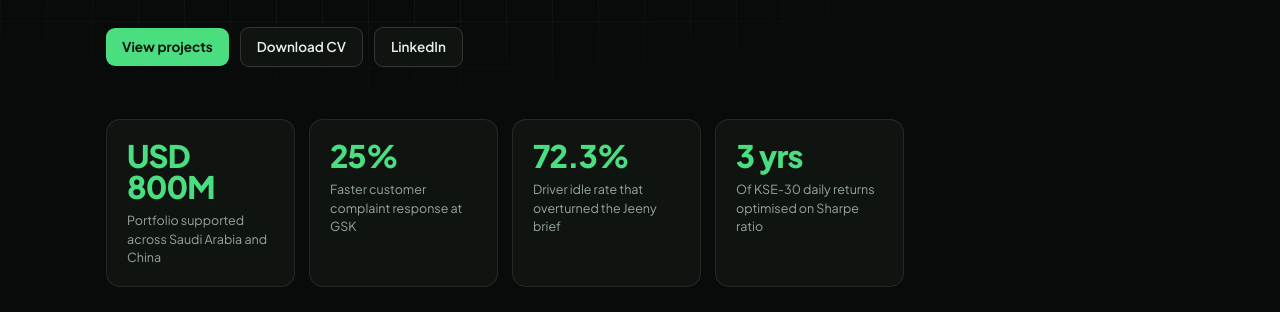
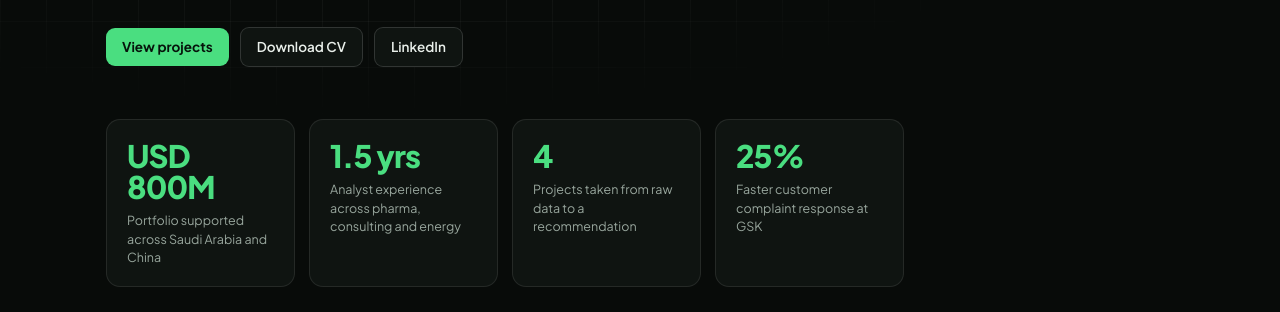
Before and after one commit to Mharis-khan/portfolio, a plain HTML site: page index.html in a window 1280 px wide. Shown: the part 488-800 px from the top of the page. Drawn offline with Linux system fonts and the light colour scheme.

Commit message:
Update index.html

```diff
--- a/index.html
+++ b/index.html
@@ -186,9 +186,10 @@ footer{padding:26px 0;border-top:1px solid var(--line);font-size:13px;color:var(
     </div>
     <div class="stats">
       <div class="stat"><div class="n">USD 800M</div><div class="l">Portfolio supported across Saudi Arabia and China</div></div>
+      <div class="stat"><div class="n">1.5 yrs</div><div class="l">Analyst experience across pharma, consulting and energy</div></div>
+      <div class="stat"><div class="n">4</div><div class="l">Projects taken from raw data to a recommendation</div></div>
       <div class="stat"><div class="n">25%</div><div class="l">Faster customer complaint response at GSK</div></div>
-      <div class="stat"><div class="n">72.3%</div><div class="l">Driver idle rate that overturned the Jeeny brief</div></div>
-      <div class="stat"><div class="n">3 yrs</div><div class="l">Of KSE-30 daily returns optimised on Sharpe ratio</div></div>
+    </div>
     </div>
   </div>
 </header>
```
